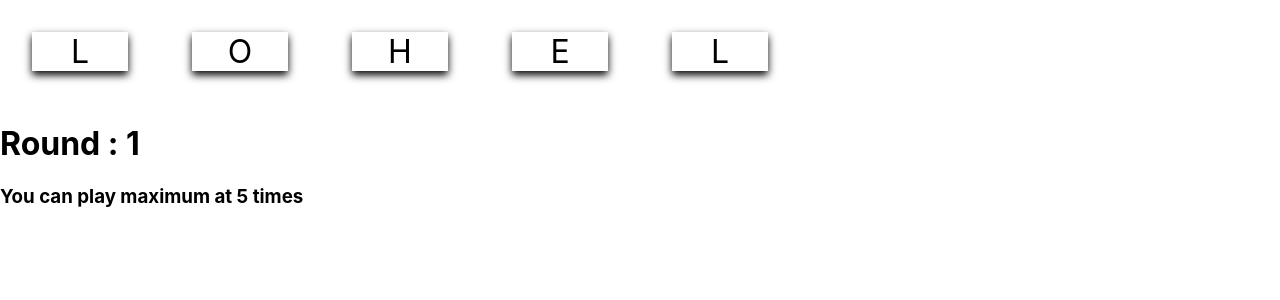
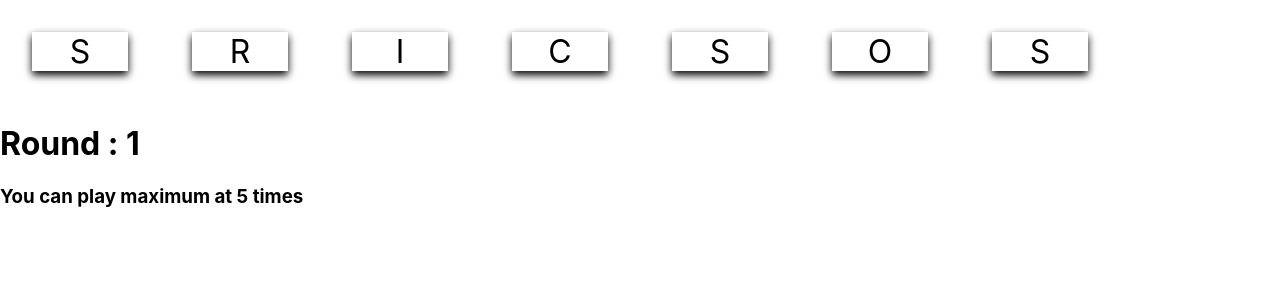
Before and after one commit to nppdon/labReact, a React (Create React App) app in the folder card-game/: page / in a window 1280 px wide. Shown: the top 300 px of the page. Built offline with nearby package versions, Linux system fonts and the light colour scheme.

Commit message:
GAME LOGIC : add random words
every time you play the word will change

```diff
--- a/card-game/src/App.js
+++ b/card-game/src/App.js
@@ -3,14 +3,17 @@ import './App.css';
 //import CharacterCard from './CharacterCard';
 import WordCard from './WordCard';
 
-const word = "Hello";
+var words = ['Rock', 'Paper', 'Scissor'];
+var word = words[Math.floor(Math.random()*words.length)];
+
+//const word = "Hello";
 
 class App extends Component{
   render(){
     return(
       <div>
         {
-          <WordCard value="hello"/>
+          <WordCard value={word}/>
           //Array.from(word).map((c,i) => <CharacterCard value={c} key={i}/>)
         }
       </div>
--- a/card-game/src/WordCard.js
+++ b/card-game/src/WordCard.js
@@ -57,7 +57,7 @@ export default class WordCard extends Component{
                 <h1> Round : {this.state.attempt}</h1>
                 <h3> You can play maximum at {this.state.playMax} times</h3>
                 <h1>{this.state.completed&&!this.state.gamestatus? 'YOU WIN' : ''}</h1>
-                <h1>{this.state.gamestatus? 'YOU LOSE' : ''}</h1>
+                <h1>{this.state.gamestatus? 'YOU LOSE ' : ''}</h1>
             </div>
         );
     }
```
